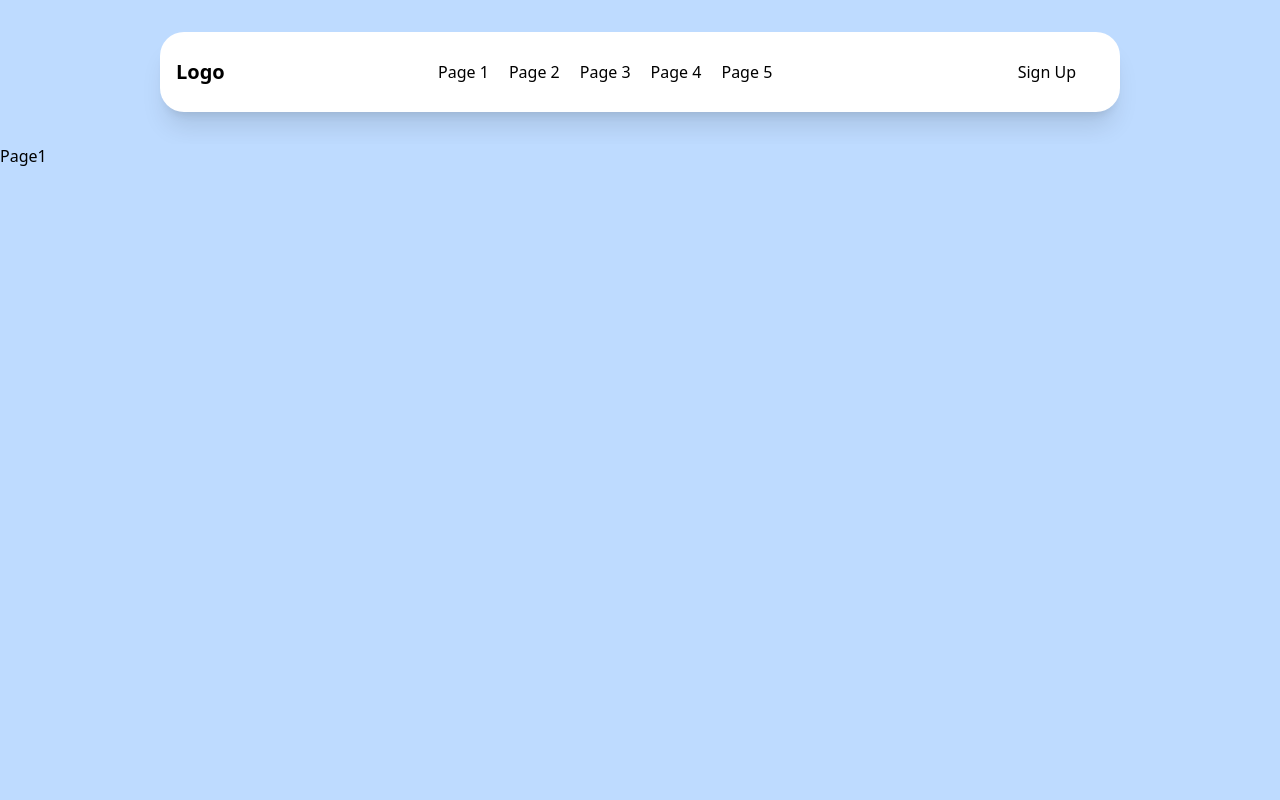
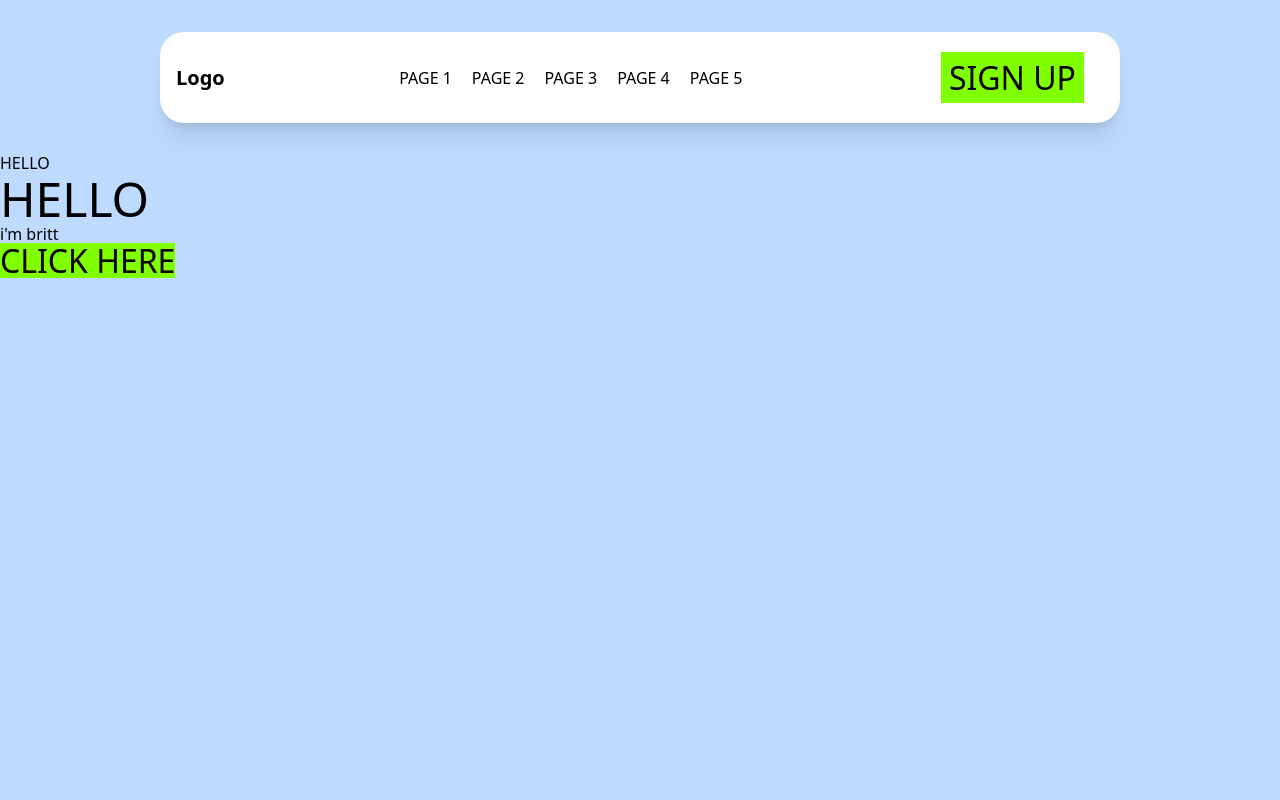
Before and after one commit to britt-young/GulfCoastWDD, a React (Vite) app: page / in a window 1280 px wide. Shown: the top 800 px of the page. Built offline with nearby package versions, Linux system fonts and the light colour scheme.

Commit message:
navbar styling

```diff
--- a/src/App.css
+++ b/src/App.css
@@ -3,9 +3,45 @@ body {
   padding: 0;
   box-sizing: border-box;
 }
-  /*
+
  h1 {
-  font-size: 3.2em;
+  text-transform: uppercase;
+  font-size: 4em;
   line-height: 1.1;
   color: black;
-}  */
+}
+
+h2 {
+  text-transform: uppercase;
+  font-size: 3em;
+  line-height: 1.1;
+  color: black;
+}
+
+h3 {
+  text-transform: uppercase;
+  font-size: 2em;
+  line-height: 1.1;
+  color: black;
+}
+
+h4 {
+  text-transform: uppercase;
+  font-size: 1em;
+  line-height: 1.1;
+  color: black;
+}
+
+p {
+  font-size: 1em;
+  line-height: 1.1;
+  color: black;
+}
+
+button {
+  text-transform: uppercase;
+  font-size: 2em;
+  line-height: 1.1;
+  background-color: chartreuse;
+  color: black;
+}
--- a/src/Components/NavBar.jsx
+++ b/src/Components/NavBar.jsx
@@ -33,7 +33,7 @@ const NavBar = () => {
 
         {/* Mobile menu toggle */}
         <button
-          className="lg:hidden p-2"
+          className="lg:hidden p-2 cursor-pointer"
           onClick={() => setIsMenuOpen(!isMenuOpen)}
         >
           <svg
@@ -53,7 +53,7 @@ const NavBar = () => {
         </button>
 
         {/* Desktop menu */}
-        <ul className="hidden lg:flex space-x-4">
+        <ul className="hidden lg:flex space-x-4 uppercase">
           <li className="mb-4 ps-2 lg:mb-0 lg:pe-1 lg:ps-0">
             <NavLink to="/">Page 1</NavLink>
           </li>
@@ -73,7 +73,7 @@ const NavBar = () => {
 
         {/* Sign Up Button (Desktop) */}
         <button
-          className="hidden lg:flex items-center justify-center p-2 m-5"
+          className="hidden lg:flex items-center justify-center p-2 m-5 cursor-pointer"
           onClick={() => navigate("/page5")}
         >
           Sign Up
@@ -82,7 +82,7 @@ const NavBar = () => {
 
       {/* Mobile menu */}
       <div className={`lg:hidden ${isMenuOpen ? "block" : "hidden"}`}>
-        <ul className="flex flex-col space-y-4 px-4 py-2">
+        <ul className="flex flex-col space-y-4 px-4 py-2 uppercase items-center">
           <li>
             <NavLink to="/">Page 1</NavLink>
           </li>
@@ -101,14 +101,16 @@ const NavBar = () => {
         </ul>
 
         {/* Sign Up Button (Mobile) */}
+  <div className="flex justify-center mt-5">
     <button
-          className="flex items-center justify-center p-2 m-5 w-full"
+      className="p-2 w-full max-w-xs cursor-pointer"
       onClick={() => navigate("/page5")}
     >
       Sign Up
     </button>
     </div>
     </div>
+  </div>
   );
 };
 
--- a/src/pages/Page1.jsx
+++ b/src/pages/Page1.jsx
@@ -3,7 +3,12 @@ import React from 'react'
 const Page1 = () => {
   return (
     <div >
-    <div className="h-screen bg-blue-200">Page1</div>
+    <div className="h-screen bg-blue-200">
+      <h4>hello</h4>
+      <h2>hello</h2>
+      <p>i'm britt</p>
+      <button>click here</button>
+    </div>
     <div className="h-screen bg-blue-300">part1</div>
     </div>
   )
```
Lines whose indentation alone changed are shown as unchanged.
